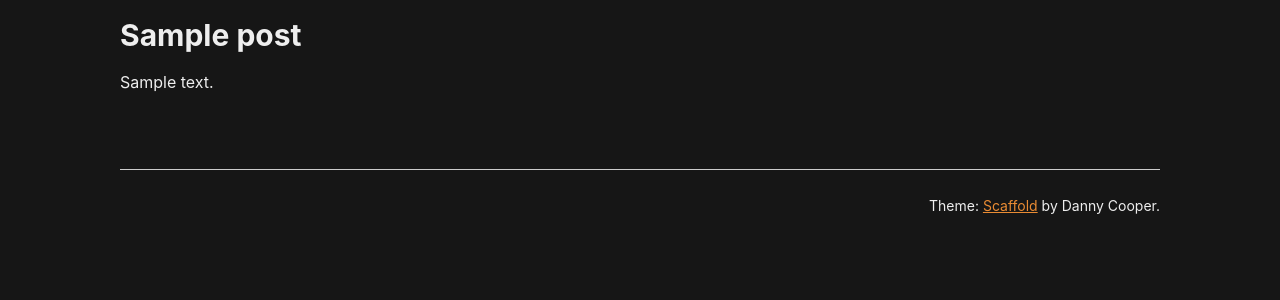
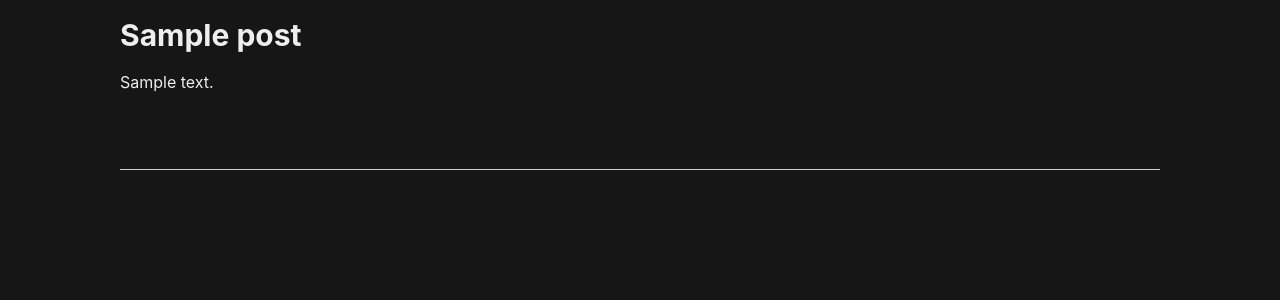
Before and after one commit to Xolof/my-wp-bedrock-site, a WordPress theme: template web/app/themes/dark/page.php in a window 1280 px wide. Shown: the part 278-578 px from the top of the page. Run offline with PHP 8.4 and a stand-in for WordPress, Linux system fonts and the light colour scheme; the site name, menu and one post (Sample post) are stand-ins, and other content is empty; some libraries are stand-ins or nearby versions.

Commit message:
Remove author text

```diff
--- a/web/app/themes/dark/footer.php
+++ b/web/app/themes/dark/footer.php
@@ -23,7 +23,7 @@
 				<?php
 				// translators: %1$s: theme name.
 				// translators: %2$s: theme author.
-				printf( esc_html__( 'Theme: %1$s by %2$s.', 'scaffold' ), '<a rel="nofollow" href="https://olympusthemes.com/themes/scaffold/">Scaffold</a>', 'Danny Cooper' );
+				// printf( esc_html__( 'Theme: %1$s by %2$s.', 'scaffold' ), '<a rel="nofollow" href="https://olympusthemes.com/themes/scaffold/">Scaffold</a>', 'Danny Cooper' );
 				?>
 
 			</div><!-- .site-info -->
```
